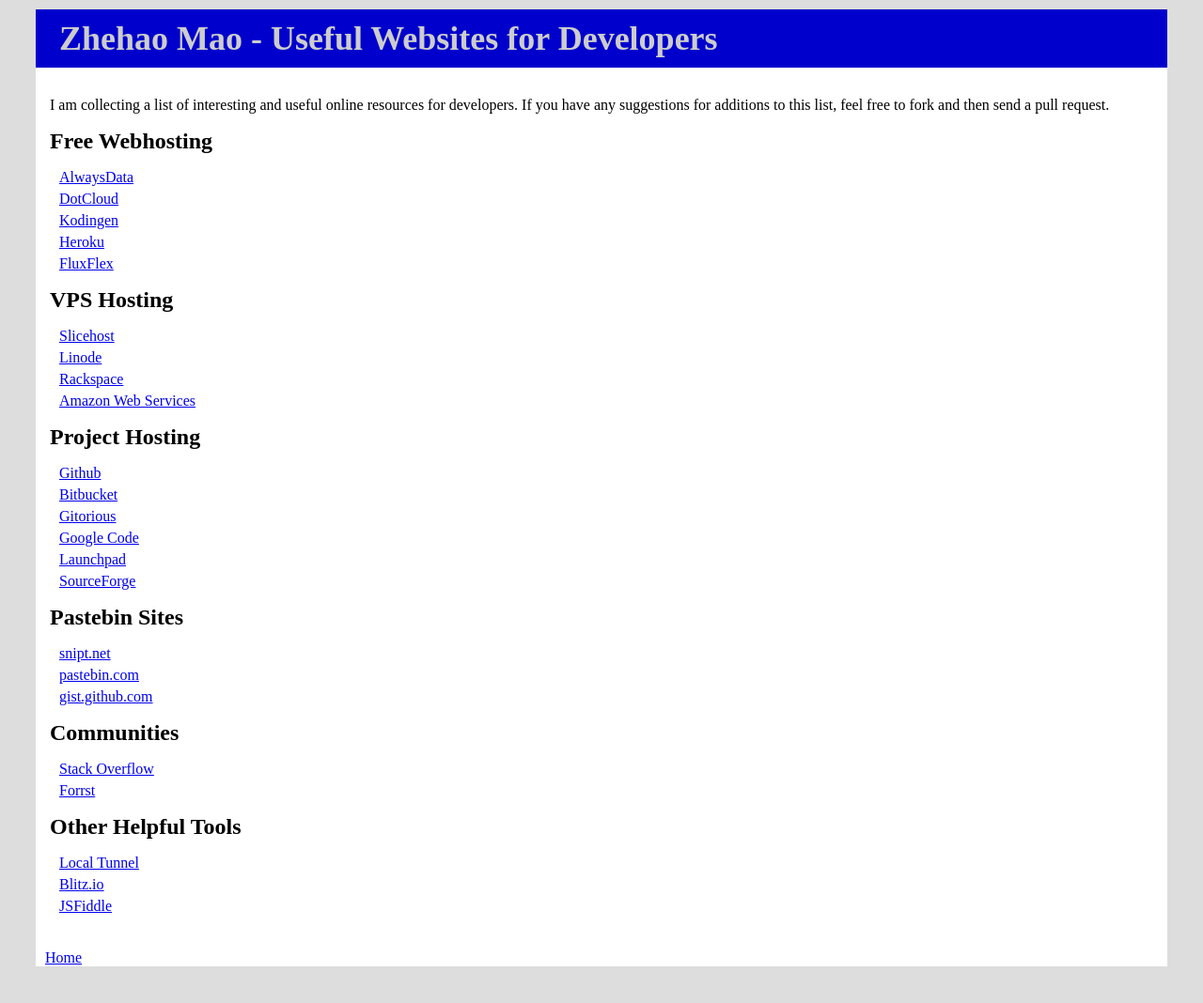
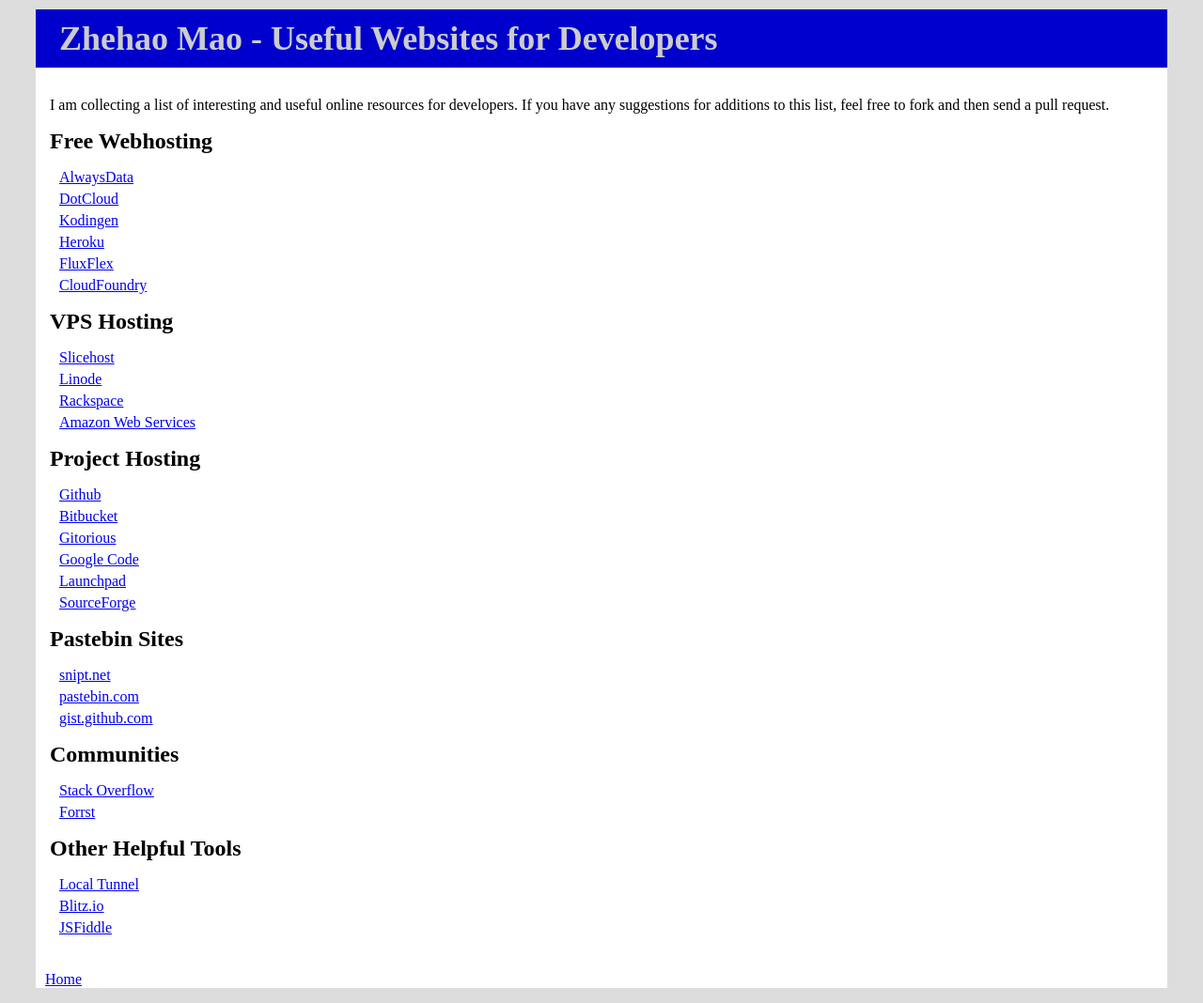
Before and after one commit to zhemao/zhemao.github.com, a Jekyll site: the page built from _posts/2011-06-13-devsites.markdown, in a window 1280 px wide. Shown: the whole page at 94% size. Built offline with Jekyll 4.4.1, drawn with Linux system fonts in a browser that asks for light colours; Markdown is read by kramdown in place of the engine named in the settings; before the commit the page ends 1045 px from its top, so only the background shows below that.

Commit message:
Add CloudFoundry to list of hosting sites

```diff
--- a/_posts/2011-06-13-devsites.markdown
+++ b/_posts/2011-06-13-devsites.markdown
@@ -13,6 +13,7 @@
 * [Kodingen](http://kodingen.com)
 * [Heroku](http://heroku.com)
 * [FluxFlex](http://fluxflex.com)
+* [CloudFoundry](http://www.cloudfoundry.com/)
 
 ## VPS Hosting
 * [Slicehost](http://slicehost.com)
```
